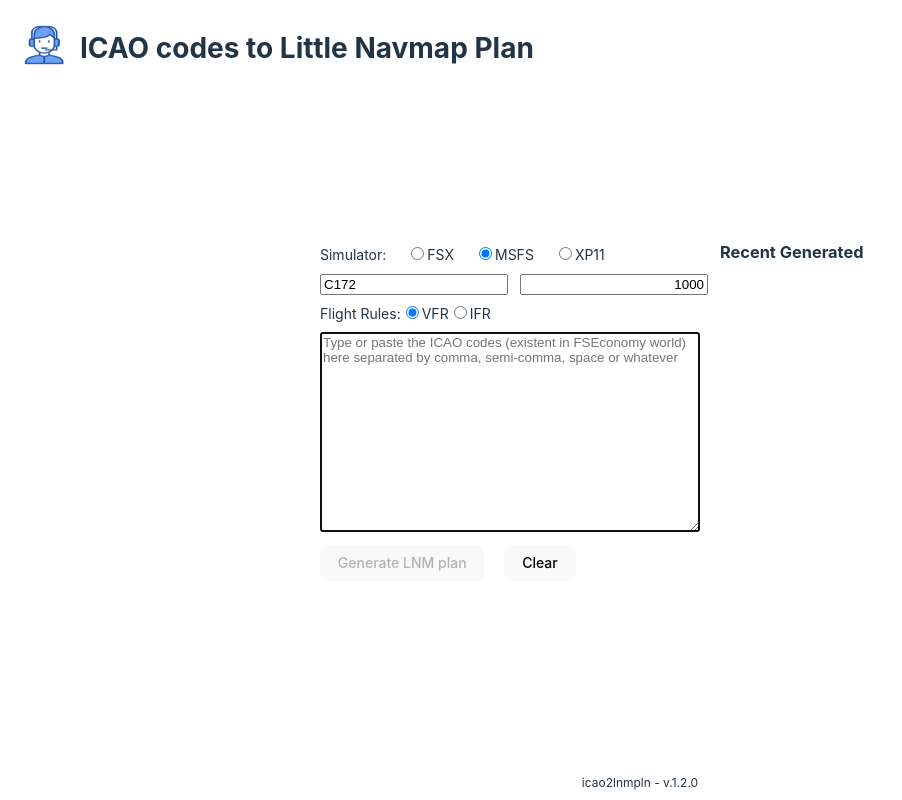
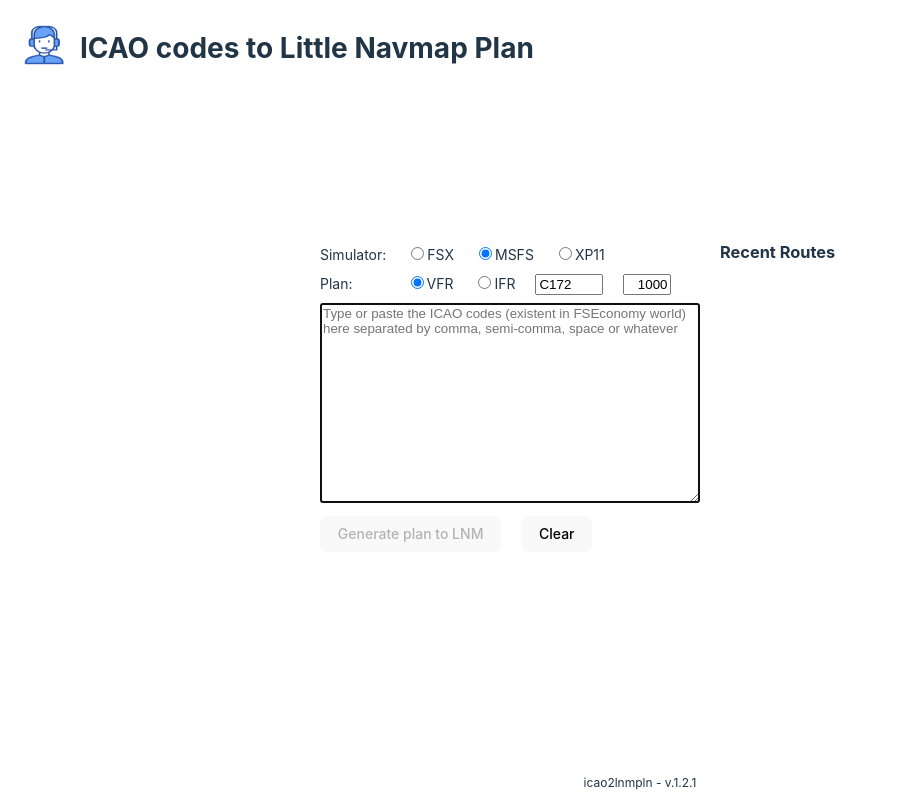
Before and after one commit to jsilva74/icao2lnmpln, a React (Vite) app: page / in a window 1280 px wide. Shown: the whole page, without its empty margins (0-902 px from the left). Built offline with nearby package versions, Linux system fonts and the light colour scheme.

Commit message:
fix: form labels

```diff
--- a/package.json
+++ b/package.json
@@ -1,7 +1,7 @@
 {
   "name": "icao2lnmpln",
   "description": "ICAO codes to Little Navmap plan",
-  "version": "1.2.0",
+  "version": "1.2.1",
   "author": {
     "name": "José Silva Jr. <b0Z0>",
     "email": "josesilvajunior@gmail.com"
--- a/src/App.jsx
+++ b/src/App.jsx
@@ -197,6 +197,25 @@
               ))}
             </div>
             <div className="row">
+              Plan:
+              <div
+                style={{
+                  display: 'inline-flex',
+                  columnGap: 20,
+                  marginLeft: 33,
+                }}
+              >
+                {flightRules.map((rule) => (
+                  <div key={rule}>
+                    <input
+                      type="radio"
+                      checked={rules === rule}
+                      onChange={(ev) => updateRules(rule)}
+                    />
+                    <label>{rule}</label>
+                  </div>
+                ))}
+              </div>
               <div>
                 <input
                   type="text"
@@ -204,7 +223,9 @@
                   onChange={(ev) =>
                     updateAircraft(ev.target.value?.toUpperCase() || 'C172')
                   }
-                  placeholder="Aircraft ICAO type code"
+                  title="Aircraft type"
+                  placeholder="Aircraft type"
+                  style={{ width: 60 }}
                 />
               </div>
               <div>
@@ -216,24 +237,10 @@
                       ev.target.value?.replace(/[^0-9]/g, '') || 1000,
                     )
                   }
-                  placeholder="Cruising altitude in FT"
-                  style={{ textAlign: 'right' }}
+                  title="Cruising altitude (in ft)"
+                  placeholder="Cruising altitude (in ft)"
+                  style={{ textAlign: 'right', width: 40 }}
                 />
-              </div>
-            </div>
-            <div className="row">
-              <div style={{ display: 'inline-flex' }}>
-                Flight Rules:
-                {flightRules.map((rule) => (
-                  <div key={rule}>
-                    <input
-                      type="radio"
-                      checked={rules === rule}
-                      onChange={(ev) => updateRules(rule)}
-                    />
-                    <label>{rule}</label>
-                  </div>
-                ))}
               </div>
             </div>
             <div className="row">
@@ -256,7 +263,7 @@
                     !sim || !rules || icaos.trim().length < 7 || generating
                   }
                 >
-                  Generate LNM plan
+                  Generate plan to LNM
                 </button>
                 <button
                   type="button"
@@ -273,7 +280,7 @@
           </form>
         </div>
         <div className="recent">
-          <h3>Recent Generated</h3>
+          <h3>Recent Routes</h3>
           <ol>
             {orderBy(recent, ['time'], ['desc']).map(({ id, icaos }) => (
               <li
```
